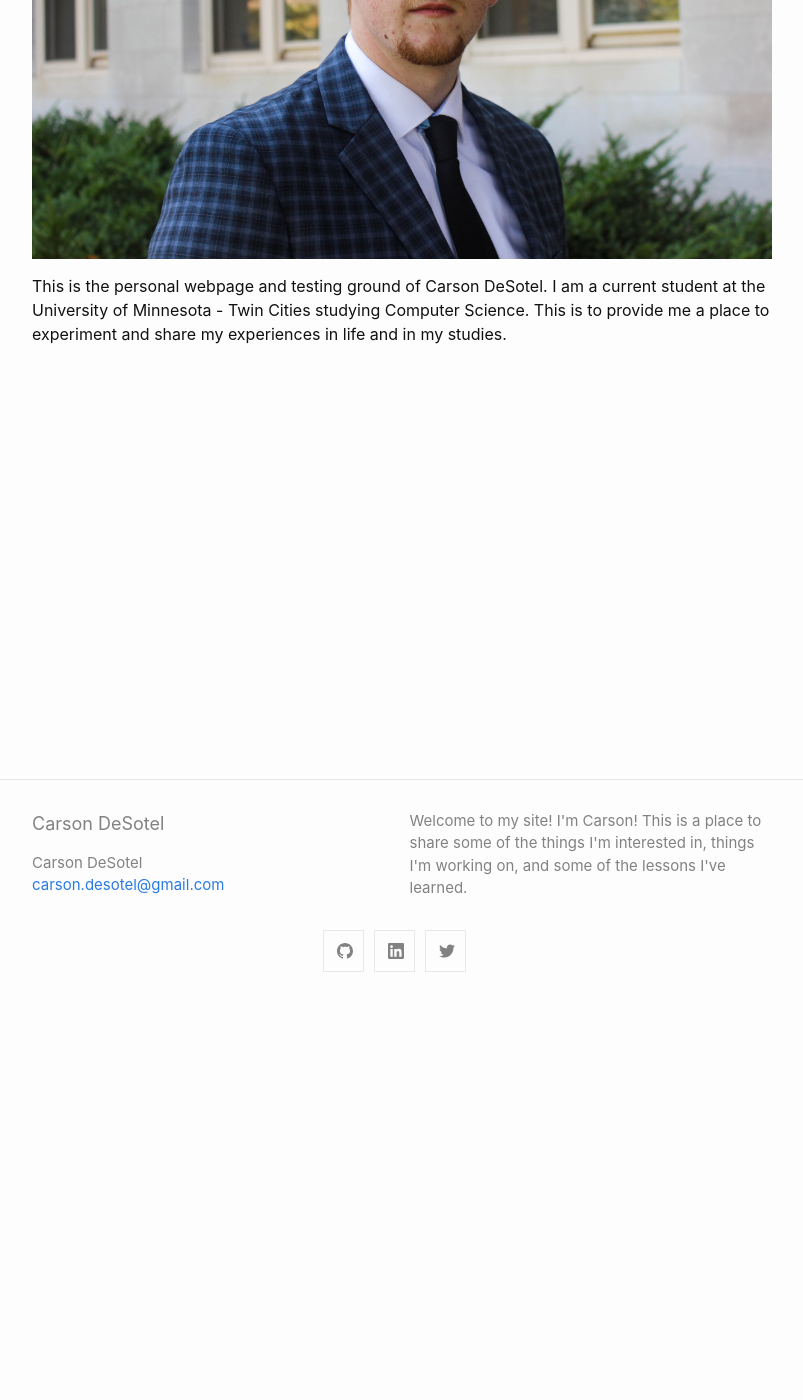
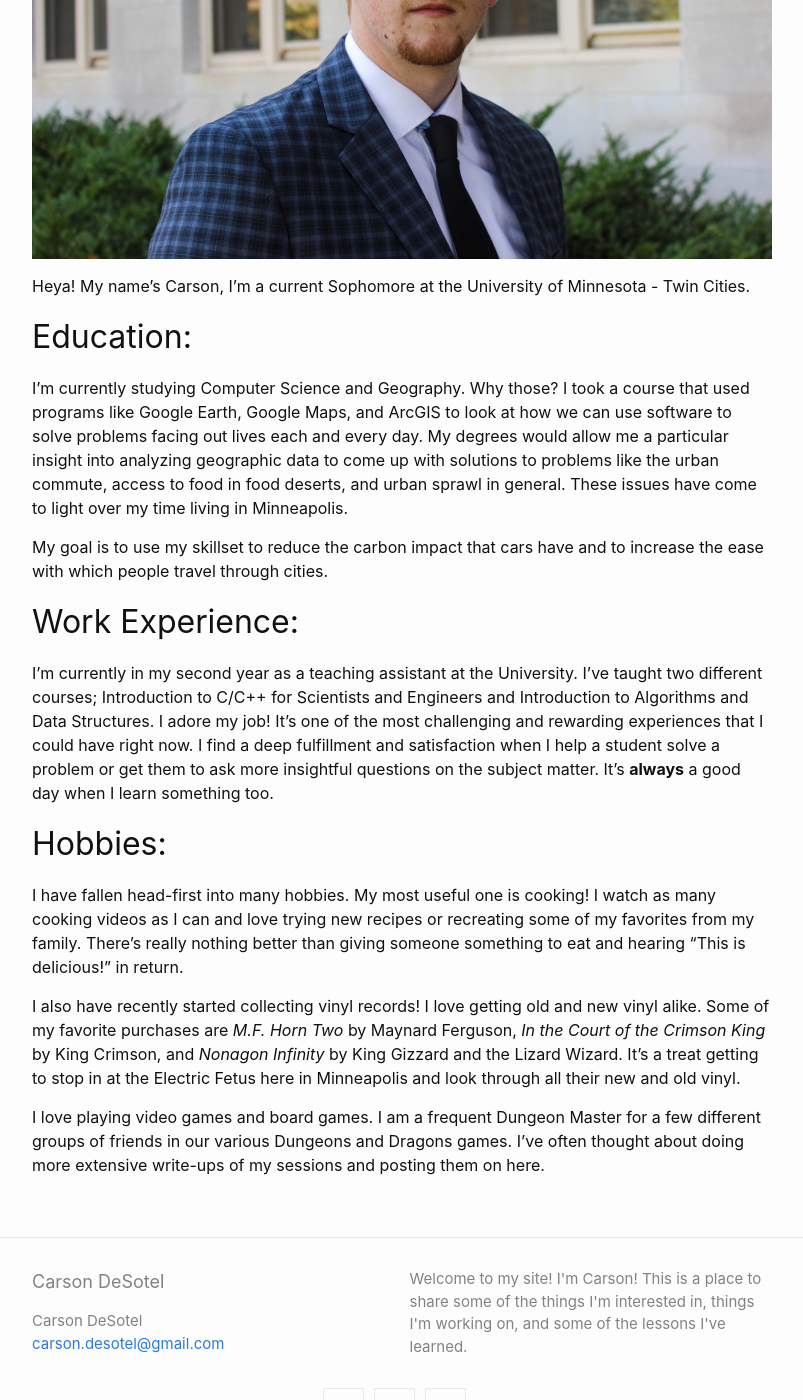
Before and after one commit to Carson-DeSotel/Carson-DeSotel.github.io, a Jekyll site: the page built from about.md, in a window 1280 px wide and 1400 px high, scrolled down 398 px. Shown: the whole window, without its empty margins (238-1041 px from the left). Built offline with Jekyll 4.4.1, drawn with Linux system fonts in a browser that asks for light colours.

```diff
--- a/about.md
+++ b/about.md
@@ -6,6 +6,22 @@ permalink: /about/
 
 ![Carson](/images/desotel-27.jpg)
 
-This is the personal webpage and testing ground of Carson DeSotel.
-I am a current student at the University of Minnesota - Twin Cities studying Computer Science.
-This is to provide me a place to experiment and share my experiences in life and in my studies.
+Heya! My name's Carson, I'm a current Sophomore at the University of Minnesota - Twin Cities.
+
+## Education:
+
+I'm currently studying Computer Science and Geography. Why those? I took a course that used programs like Google Earth, Google Maps, and ArcGIS to look at how we can use software to solve problems facing out lives each and every day. My degrees would allow me a particular insight into analyzing geographic data to come up with solutions to problems like the urban commute, access to food in food deserts, and urban sprawl in general. These issues have come to light over my time living in Minneapolis.
+
+My goal is to use my skillset to reduce the carbon impact that cars have and to increase the ease with which people travel through cities.
+
+## Work Experience:
+
+I'm currently in my second year as a teaching assistant at the University. I've taught two different courses; Introduction to C/C++ for Scientists and Engineers and Introduction to Algorithms and Data Structures. I adore my job! It's one of the most challenging and rewarding experiences that I could have right now. I find a deep fulfillment and satisfaction when I help a student solve a problem or get them to ask more insightful questions on the subject matter. It's **always** a good day when I learn something too.
+
+## Hobbies:
+
+I have fallen head-first into many hobbies. My most useful one is cooking! I watch as many cooking videos as I can and love trying new recipes or recreating some of my favorites from my family. There's really nothing better than giving someone something to eat and hearing "This is delicious!" in return.
+
+I also have recently started collecting vinyl records! I love getting old and new vinyl alike. Some of my favorite purchases are *M.F. Horn Two* by Maynard Ferguson, *In the Court of the Crimson King* by King Crimson, and *Nonagon Infinity* by King Gizzard and the Lizard Wizard. It's a treat getting to stop in at the Electric Fetus here in Minneapolis and look through all their new and old vinyl.
+
+I love playing video games and board games. I am a frequent Dungeon Master for a few different groups of friends in our various Dungeons and Dragons games. I've often thought about doing more extensive write-ups of my sessions and posting them on here.
```
Also changed, not shown: _posts/test-post.md (+2 -2 lines), index.md (+8 -5 lines), projects.md (added, +9 -0 lines), _posts/_hidden/2019-05-18-spotify-test.md (renamed from _posts/2019-05-18-spotify-test.md), _posts/_hidden/2019-05-20-my-top-albums.md (renamed from _posts/2019-05-20-my-top-albums.md), _posts/_hidden/2019-07-05-spotify-playlists.md (renamed from _posts/2019-07-05-spotify-playlists.md), _posts/_hidden/2019-07-11-SG_01-making-a-spotify-playlist-generator.md (renamed from _posts/2019-07-11-SG_01-making-a-spotify-playlist-generator.md), _posts/_hidden/2019-11-03-satire-vibe-check.md (renamed from _posts/2019-11-03-satire-vibe-check.md).
